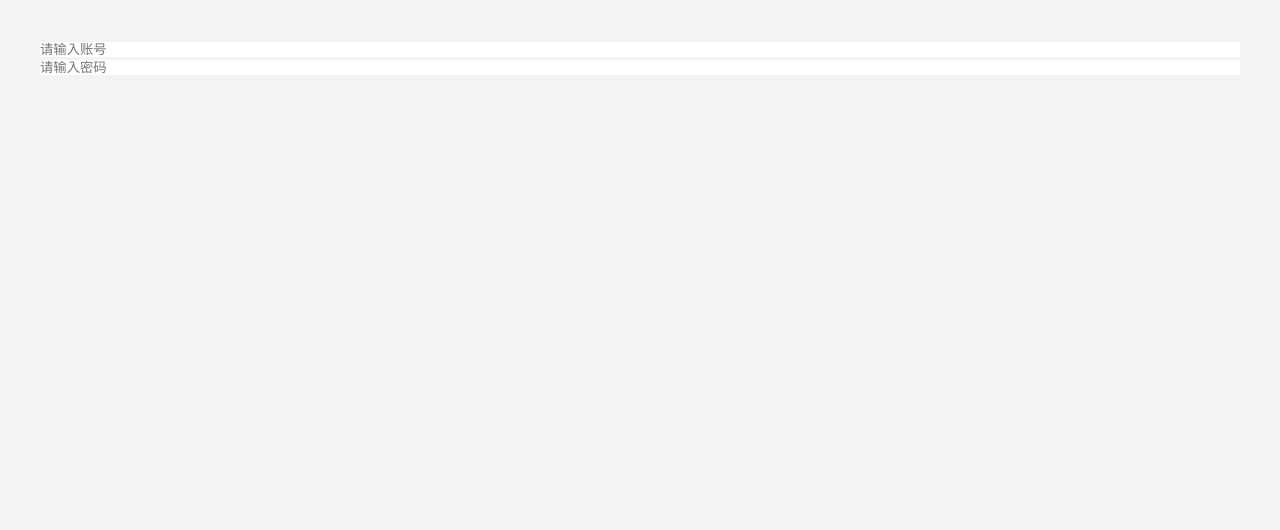
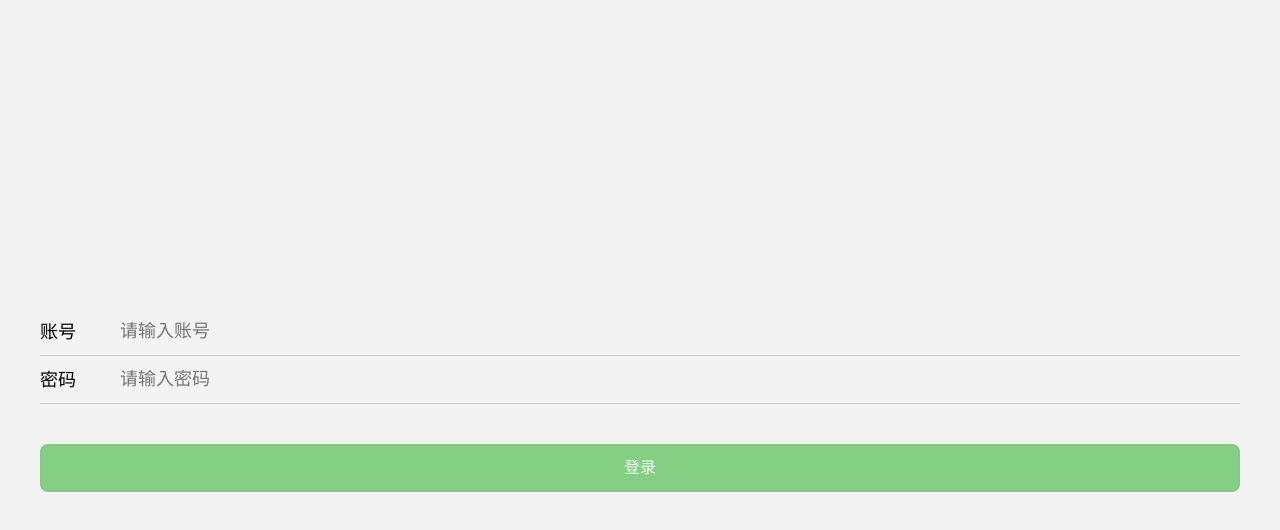
Before and after one commit to zhouatie/wechat, a React (Create React App) app in the folder wechat/: page /login in a window 1280 px wide. Shown: the top 530 px of the page. Built offline with nearby package versions, Linux system fonts and the light colour scheme; a small style sheet from the web is missing.

Commit message:
201712210119

```diff
--- a/wechat/src/views/login/Login.js
+++ b/wechat/src/views/login/Login.js
@@ -7,9 +7,10 @@ class Login extends Component {
       <div id="login">
         <span className=" close iconfont icon-close"></span>
         <div className="login_inputs">
-            <div className="input_wrap"><input type="text" placeholder="请输入账号"/></div>
-           <div className="input_wrap"><input type="password" placeholder="请输入密码"/></div>
+            <div className="input_wrap"><input id="username" type="text" placeholder="请输入账号"/></div>
+           <div className="input_wrap"><input id="password" type="password" placeholder="请输入密码"/></div>
         </div>
+        <div className="login_btn disabled">登录</div>
       </div>
     );
   }
--- a/wechat/src/views/login/login.css
+++ b/wechat/src/views/login/login.css
@@ -3,6 +3,9 @@
     padding:40px;
     width:100%;
     height:100%;
+    display: flex;
+    justify-content:center;
+    flex-direction: column;
 }
 .close {
     position: absolute;
@@ -15,7 +18,40 @@
 }
 .input_wrap {
     width: 100%;
+    position: relative;
 }
 .input_wrap input{
     width:100%;
+    height:48px;
+    padding-left:80px;
+    background: transparent;
+    border-bottom:1px solid #ccc;
+    font-size: 18px;
 }
+.login_inputs>.input_wrap:before {
+    content:"账号";
+    position: absolute;
+    left:0;
+    top:0;
+    width:50px;
+    line-height: 48px;
+    height:48px;
+    font-size: 18px;
+}
+.login_inputs>.input_wrap:nth-of-type(2):before {
+    content:"密码";
+}
+.login_btn {
+    width:100%;
+    height:48px;
+    text-align: center;
+    border:2px solid #179c16;
+    border-radius: 8px;
+    line-height: 44px;
+    background: #1aad19;
+    color:#fff;
+    margin-top:40px;
+}
+.login_btn.disabled {
+    opacity: 0.5;
+}
```
